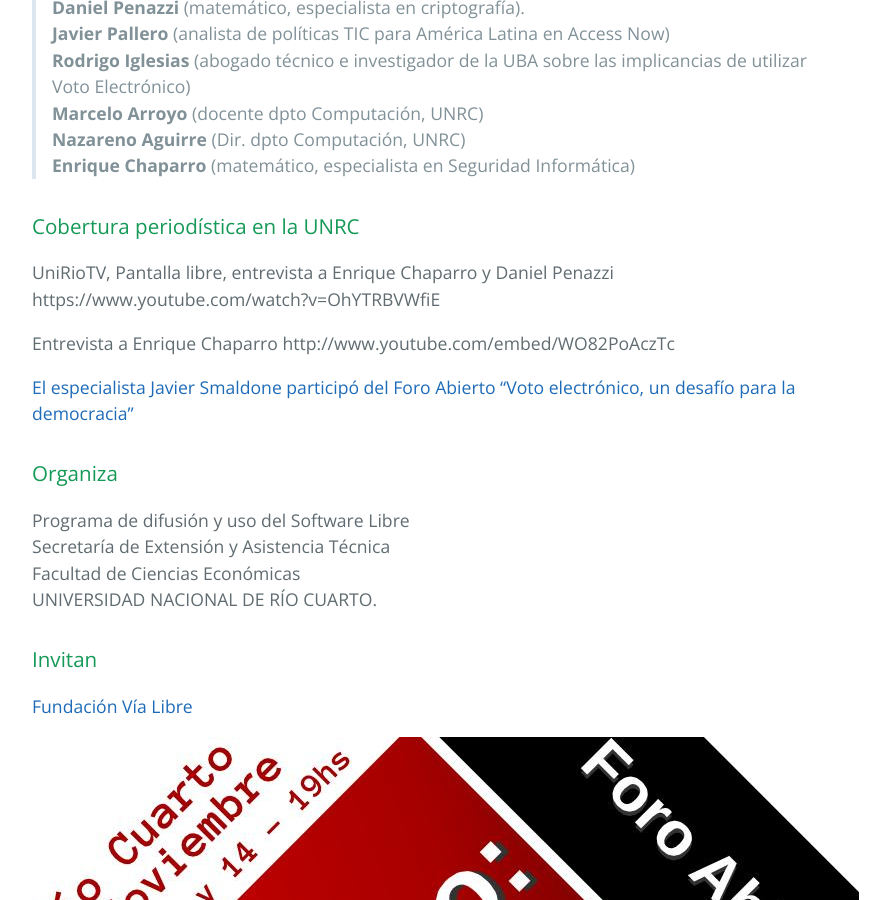
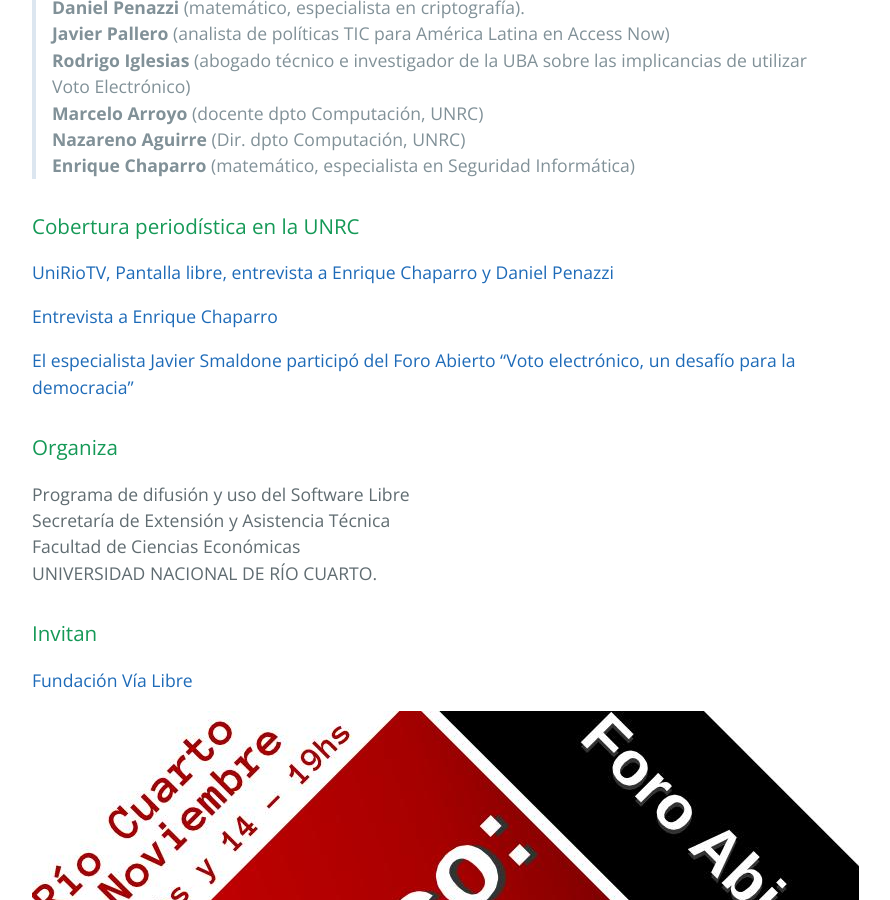
Before and after one commit to pewen/evoto, a Jekyll site: the page built from index.md, in a window 1280 px wide and 900 px high, scrolled down 963 px. Shown: the whole window, without its empty margins (192-1082 px from the left). Built offline with Jekyll 4.4.1, drawn with Linux system fonts in a browser that asks for light colours.

Commit message:
minor changes

```diff
--- a/index.md
+++ b/index.md
@@ -22,11 +22,9 @@ title: {{ site.name }}
 
 ### Cobertura periodística en la UNRC
 
-UniRioTV, Pantalla libre, entrevista a Enrique Chaparro y Daniel Penazzi
-https://www.youtube.com/watch?v=OhYTRBVWfiE
+[UniRioTV, Pantalla libre, entrevista a Enrique Chaparro y Daniel Penazzi](https://www.youtube.com/watch?v=OhYTRBVWfiE)
 
-Entrevista a Enrique Chaparro
-http://www.youtube.com/embed/WO82PoAczTc
+[Entrevista a Enrique Chaparro](http://www.youtube.com/embed/WO82PoAczTc)
 
 [El especialista Javier Smaldone participó del Foro Abierto “Voto electrónico, un desafío para la democracia”](https://www.unrc.edu.ar/unrc/n_comp.cdc?nota=30231)
 
```
Also changed, not shown: 1 other file.
